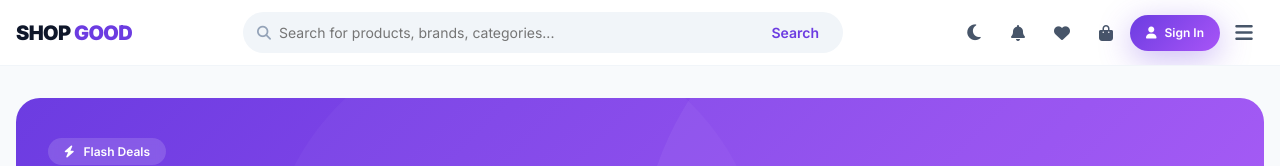
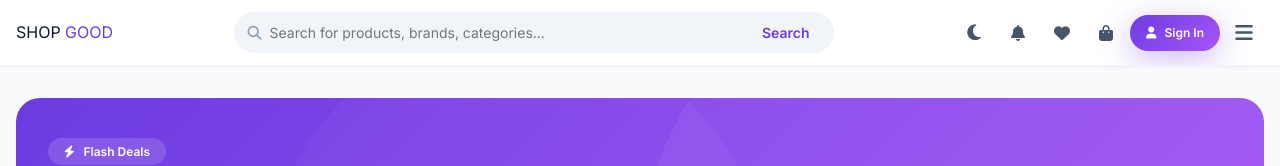
Before and after one commit to Jesseegwuatu/shopgood1x, a website: page index.html in a window 1280 px wide. Shown: the top 166 px of the page. Drawn offline with Linux system fonts and the light colour scheme; no server answers.

Commit message:
Update index.html

```diff
--- a/index.html
+++ b/index.html
@@ -163,18 +163,21 @@
         }
 
        /* ========================================
-           HEADER
+   HEADER - STICKY AT TOP
    ======================================== */
 #header {
     position: sticky;
     top: 0;
-            z-index: var(--z-sticky);
+    z-index: 1030;
     background: var(--white);
     border-bottom: 1px solid var(--gray-100);
     transition: var(--transition);
     width: 100%;
     max-width: 100vw;
     overflow-x: hidden;
+    left: 0;
+    right: 0;
+    box-shadow: 0 1px 3px rgba(0, 0, 0, 0.05);
 }
 
 #header .container {
@@ -190,22 +193,8 @@
     padding-left: var(--space-4);
     padding-right: var(--space-4);
     width: 100%;
-        }
-
-        #header .container > a {
-            display: flex;
-            align-items: center;
-            gap: var(--space-2);
-            flex-shrink: 0;
-        }
-
-        #header .container > a span {
-            font-size: var(--font-xl);
-            font-weight: 900;
-            letter-spacing: -0.03em;
-            white-space: nowrap;
-        }
-
+    box-sizing: border-box;
+}
         .desktop-search {
             flex: 1;
             max-width: 600px;
```
Lines whose indentation alone changed are shown as unchanged.
